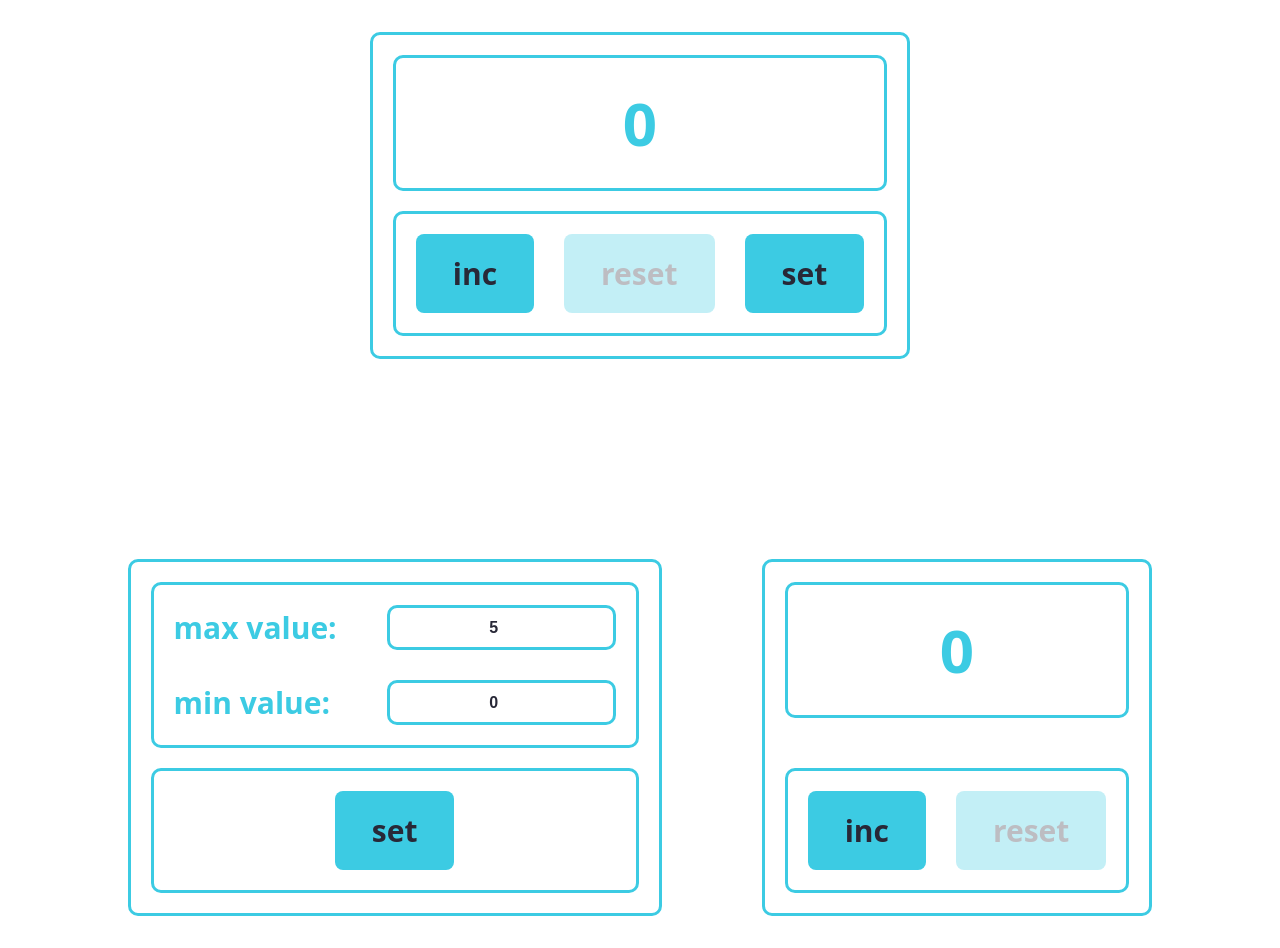
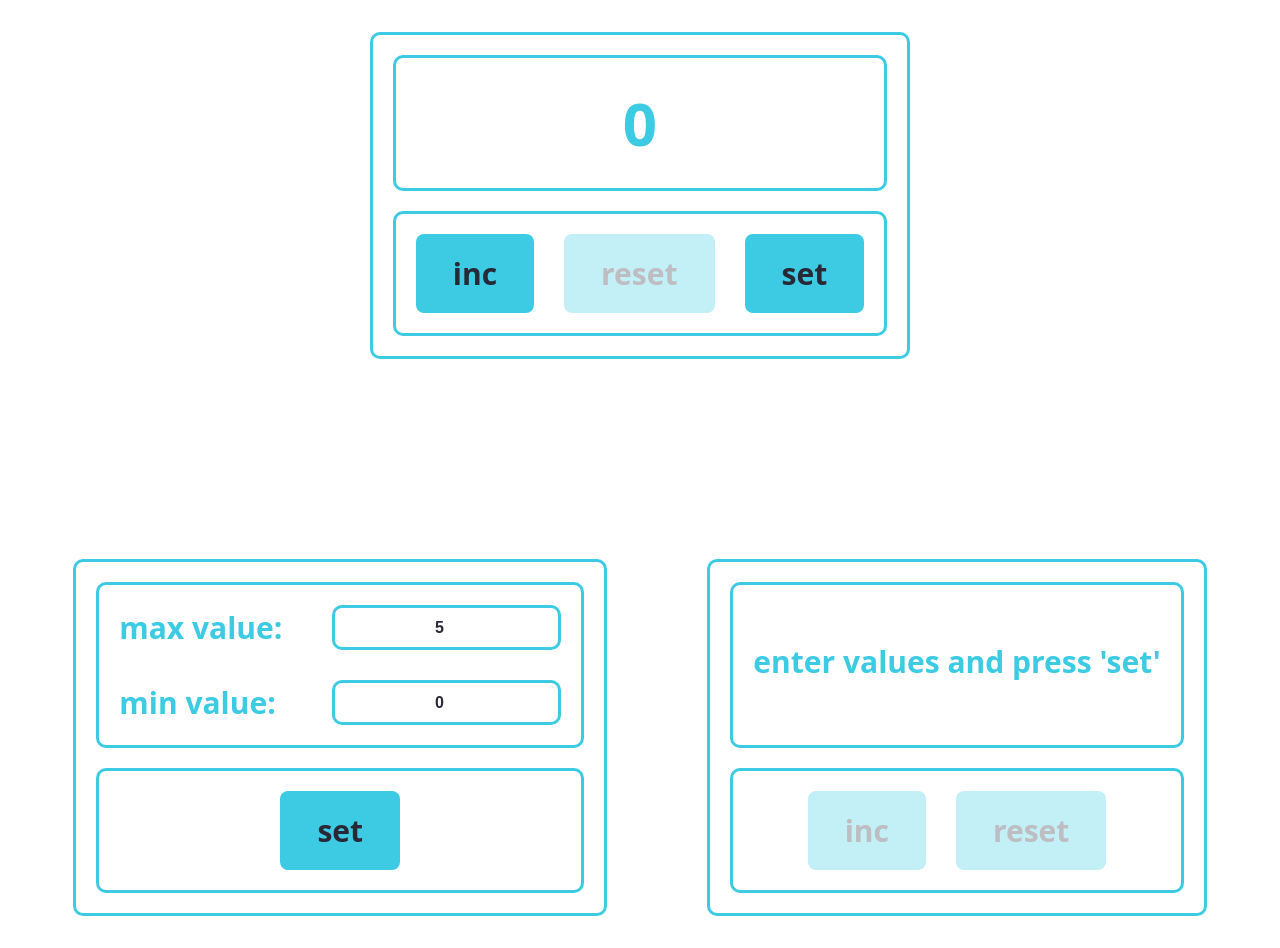
Before and after one commit to maxsotnikov/counter, a React (Vite) app: page / in a window 1280 px wide. Built offline with nearby package versions, Linux system fonts and the light colour scheme.

Commit message:
counter v2.0

```diff
--- a/src/components/Display/Dispaly.css
+++ b/src/components/Display/Dispaly.css
@@ -1,5 +1,6 @@
 .display {
   padding: 20px;
+  height: 100%;
   margin-bottom: 20px;
   text-align: center;
   border: inherit;
@@ -38,3 +39,14 @@
     background-color: #ef5151;
   }
 }
+
+.error-text {
+  font-size: 30px;
+  text-align: center;
+  color: red;
+}
+
+.message-text {
+  font-size: 30px;
+  text-align: center;
+}
--- a/src/components/Display/Display.tsx
+++ b/src/components/Display/Display.tsx
@@ -7,12 +7,12 @@ export type DisplayPropsType = {
   minValue: number
   maxError?: boolean
   minError?: boolean
-  mode?: DisplayModePropsType
+  mode: DisplayModePropsType
   onMaxChange?: (value: number) => void
   onMinChange?: (value: number) => void
 }
 
-export type DisplayModePropsType = 'settings' | 'counter'
+export type DisplayModePropsType = 'settings' | 'counter' | 'error' | 'message'
 
 export const Display = ({
                           count,
@@ -20,13 +20,10 @@ export const Display = ({
                           minValue,
                           maxError,
                           minError,
-                          mode,
+                          mode = 'counter',
                           onMinChange,
                           onMaxChange,
                         }: DisplayPropsType) => {
-
-  const counter = count === maxValue ? 'display max-count' : 'display'
-  const display = mode === 'counter' ? counter : 'display settings'
 
   const onMinChangeHandler = (e: ChangeEvent<HTMLInputElement>) => {
     if (onMinChange) onMinChange(Number(e.currentTarget.value))
@@ -36,9 +33,23 @@ export const Display = ({
     if (onMaxChange) onMaxChange(Number(e.currentTarget.value))
   }
 
+  if (mode === 'error') {
+    return <div className={'display'}><span className={'error-text'}>incorrect value</span>
+    </div>
+  }
+
+  if (mode === 'message') {
+    return <div className={'display'}><span className={'message-text'}>enter values and press 'set'</span>
+    </div>
+  }
+
+  if (mode === 'counter') {
+    const counter = count === maxValue ? 'display max-count' : 'display'
+    return <div className={counter}>{count}</div>
+  }
+
   return (
     <>
-      {mode === 'counter' ? <div className={display}>{count}</div> : (
       <div className={'display settings'}>
         <label>max value: <input
           type={'number'}
@@ -52,7 +63,8 @@ export const Display = ({
           onChange={onMinChangeHandler}
           className={minError ? 'error' : ''}
         /></label>
-        </div>)}
+      </div>
     </>
+
   );
 };
--- a/src/components/SimpleCounter/Counter/Counter.tsx
+++ b/src/components/SimpleCounter/Counter/Counter.tsx
@@ -9,6 +9,7 @@ type Counter = {
   count: number
   addCount: () => void,
   resetCount: () => void,
+  mode: DisplayModePropsType
 }
 
 export const Counter = ({
@@ -17,15 +18,16 @@ export const Counter = ({
                           count,
                           addCount,
                           resetCount,
+                          mode,
                         }: Counter) => {
 
-  const displayMode: DisplayModePropsType = 'counter'
+  // const displayMode: DisplayModePropsType = 'counter'
 
   const counterButtons: ButtonPropsType[] = [
     {
       title: 'inc',
       onClick: addCount,
-      disabled: count >= maxValue,
+      disabled: count >= maxValue || mode === 'message',
     },
     {
       title: 'reset',
@@ -40,7 +42,7 @@ export const Counter = ({
         count={count}
         maxValue={maxValue}
         minValue={minValue}
-          mode={displayMode}
+        mode={mode}
       />
       <ButtonsContainer buttons={counterButtons} />
     </div>
--- a/src/components/SimpleCounter/SimpleCounter.tsx
+++ b/src/components/SimpleCounter/SimpleCounter.tsx
@@ -47,6 +47,14 @@ export const SimpleCounter = () => {
     setIsSetDisabled(true)
   }
 
+  const counterMode: DisplayModePropsType =
+    minError || maxError
+      ? 'error'
+      : !isSetDisabled
+        ? 'message'
+        : 'counter'
+
+
   useEffect(() => {
     const savedData = localStorage.getItem('simpleCounter');
     if (savedData) {
@@ -89,6 +97,7 @@ export const SimpleCounter = () => {
         count={count}
         addCount={addCount}
         resetCount={resetCount}
+        mode={counterMode}
       />
     </div>
   );
```
Lines whose indentation alone changed are shown as unchanged.
